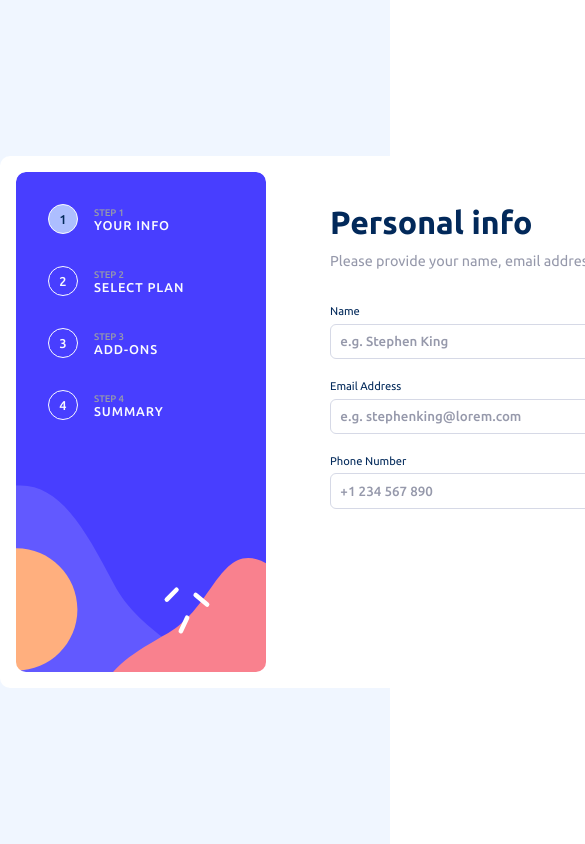
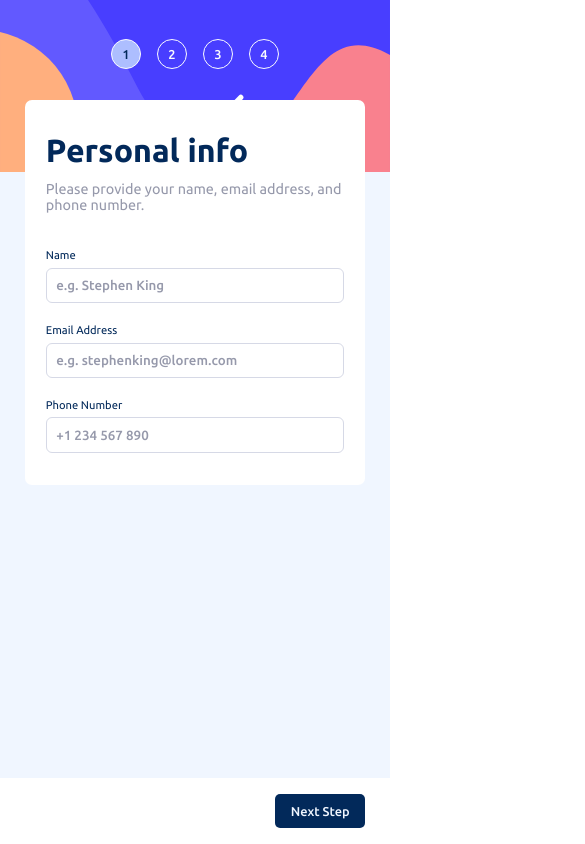
Before and after one commit to Aryan-ki-codepanti/multistep-form, a React (Create React App) app: page / in a window 390 px wide. Shown: the top 844 px of the page, 585 px wide, since content can reach past the window. Built offline with nearby package versions, Linux system fonts and the light colour scheme.

Commit message:
Page 1 mobile  designs done

```diff
--- a/src/App.css
+++ b/src/App.css
@@ -61,7 +61,7 @@
     padding-top: 2em;
 
     /* //important line */
-    min-width: 483px;
+    width: 483px;
 }
 
 .bottom {
@@ -73,3 +73,41 @@
     padding-left: 1em;
     padding-right: 3em;
 }
+
+/* mobile design */
+@media screen and (max-width: 850px) {
+    .App > .container {
+        display: flex;
+        flex-direction: column;
+        align-items: center;
+
+        width: 100%;
+        min-height: 100vh;
+        padding: 0;
+        background-color: var(--Magnolia);
+
+        position: relative;
+    }
+
+    .left {
+        height: 172px;
+        width: 100%;
+    }
+
+    .right {
+        background: var(--White);
+        padding-inline: 1.3em;
+        padding-bottom: 2em;
+        width: calc(100vw - 50px);
+
+        position: absolute;
+        top: 100px;
+        border-radius: 7px;
+    }
+    .bottom {
+        background: var(--White);
+        margin-top: auto;
+        width: 100%;
+        padding: 1em 25px;
+    }
+}
--- a/src/Components/Control/Control.css
+++ b/src/Components/Control/Control.css
@@ -8,7 +8,7 @@
     font-size: 0.9rem;
     padding: 1em 1.5em;
     font-weight: 500;
-    border-radius: 8px;
+    border-radius: 5px;
     border: none;
     cursor: pointer;
 }
@@ -35,3 +35,10 @@
 .Control .confirm:hover {
     opacity: 0.6;
 }
+
+@media screen and (max-width: 850px) {
+    .Control button {
+        font-size: 0.8rem;
+        padding: 0.8em 1.2em;
+    }
+}
--- a/src/Components/Steps/Steps.css
+++ b/src/Components/Steps/Steps.css
@@ -3,7 +3,7 @@
     background-size: 100%;
     background-repeat: no-repeat;
     background-position: 0 0;
-    min-height: 500px;
+    height: 500px;
     min-width: 250px;
     padding-top: 2em;
     padding-left: 2em;
@@ -53,3 +53,22 @@
     background: var(--Pastel_blue);
     color: var(--Marine_blue);
 }
+@media screen and (max-width: 850px) {
+    .step-info {
+        display: none;
+    }
+    .step-box {
+        background-image: url("/images/bg-sidebar-mobile.svg");
+        display: flex;
+
+        align-items: center;
+        justify-content: center;
+        gap: 1em;
+        height: 172px;
+        border-radius: 0;
+        padding: 0;
+    }
+    .step-box .step {
+        margin-top: -2em;
+    }
+}
```
